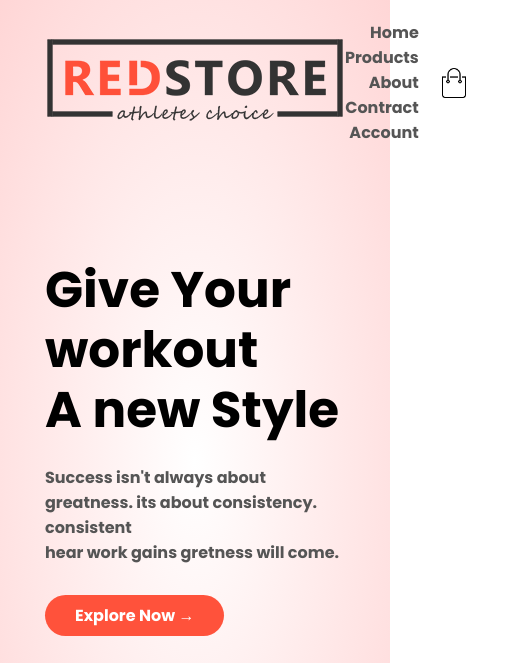
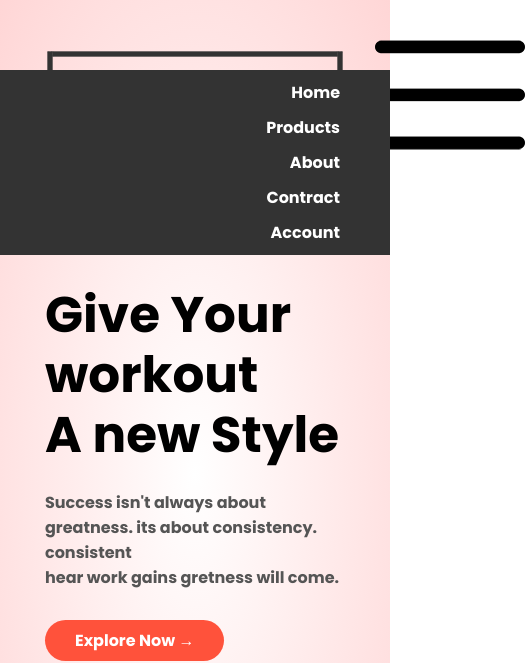
Before and after one commit to azizulhakims/ecommerce, a plain HTML site: page index.html in a window 390 px wide. Shown: the top 663 px of the page, 525 px wide, since content can reach past the window. Drawn offline with Linux system fonts and the light colour scheme.

Commit message:
data add

```diff
--- a/index.html
+++ b/index.html
@@ -28,6 +28,7 @@
                 </ul>
             </nav>
             <img src="images/cart.png" width="30px" height="30px" alt="">
+            <img src="images/menu.png" class=""menu-icon" alt="">
         </div>
         <div class="row">
             <div class="col-2">
@@ -224,8 +225,8 @@
                 <div class="col-2">
                     <p>Exclusively Available on RedStore</p>
                     <h1>Smart Band 4</h1>
-                    <small>Lorem ipsum dolor sit, amet consectetur adipisicing elit. Exercitationem aut voluptatum, sapiente quas officia culpa laudantium voluptatem pariatur odio numquam!</small>
-                    <a href="" class="btn" >Buy Now &#8594;</a>
+                    <small>Lorem ipsum dolor sit, amet consectetur adipisicing elit. Exercitationem aut voluptatum, sapiente quas officia culpa laudantium voluptatem pariatur odio numquam!</small> <br>
+                    <a href="" class="btn">Buy Now &#8594;</a>
                 </div>
             </div>
         </div>
--- a/style.css
+++ b/style.css
@@ -266,3 +266,27 @@ ul{
 .copyright{
     text-align: center;
 }
+.menu-icon{
+    width: 28px;
+    margin-left: 20px;
+}
+
+@media only screen and (max-width: 800px){
+    nav ul{
+        position: absolute;
+        top:70px;
+        left: 0;
+        background: #333;
+        width: 100%;
+    }
+    nav ul li{
+        display: block;
+        margin-right: 50px;
+        margin-top: 10px;
+        margin-bottom: 10px;
+    }
+
+    nav ul li a{
+        color: white;
+    }
+}
```
